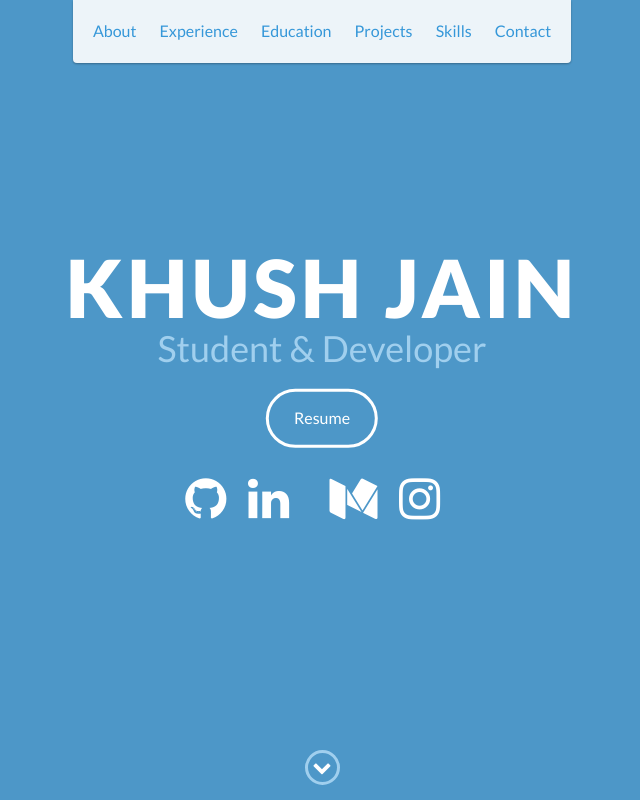
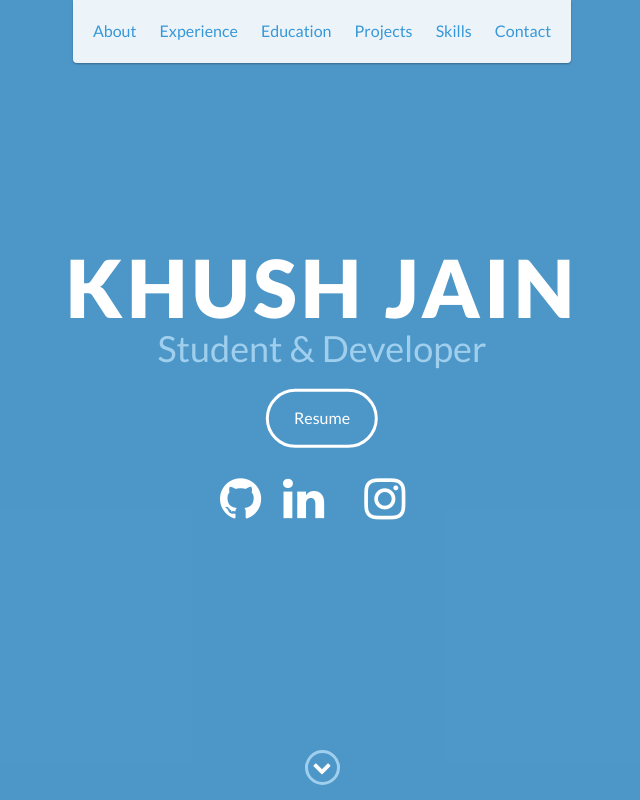
Before and after one commit to KhushJain/KhushJain.github.io, a plain HTML site: page index.html in a window 1280 px wide. Shown: the top 800 px of the page, without its empty margins (318-958 px from the left). Drawn offline with nearby package versions, Linux system fonts and the light colour scheme; no server answers; some icons are missing.

Commit message:
Minor change

```diff
--- a/index.html
+++ b/index.html
@@ -65,10 +65,10 @@
             &nbsp;
             &nbsp;
             &nbsp;
-            <a href="https://medium.com/@khush4080" target="_blank" style="color:white;"><i class="fa fa-medium fa-3x" aria-hidden="true" style="margin-top: 10px; margin-bottom: 10px;"></i></a>
+            <!-- <a href="https://medium.com/@khush4080" target="_blank" style="color:white;"><i class="fa fa-medium fa-3x" aria-hidden="true" style="margin-top: 10px; margin-bottom: 10px;"></i></a>
             &nbsp;
             &nbsp;
-            &nbsp;
+            &nbsp; -->
             <a href="https://www.instagram.com/__khushjain__/" target="_blank" style="color:white;"><i class="fa fa-instagram fa-3x" aria-hidden="true" style="margin-top: 10px; margin-bottom: 10px;"></i></a>
             &nbsp;
             &nbsp;
```
